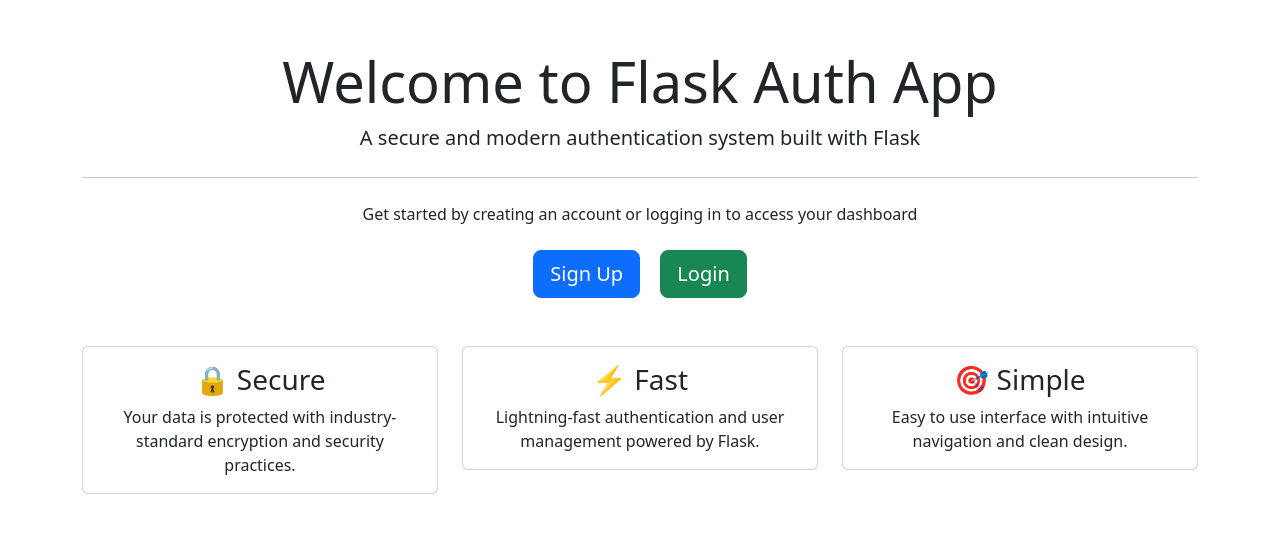
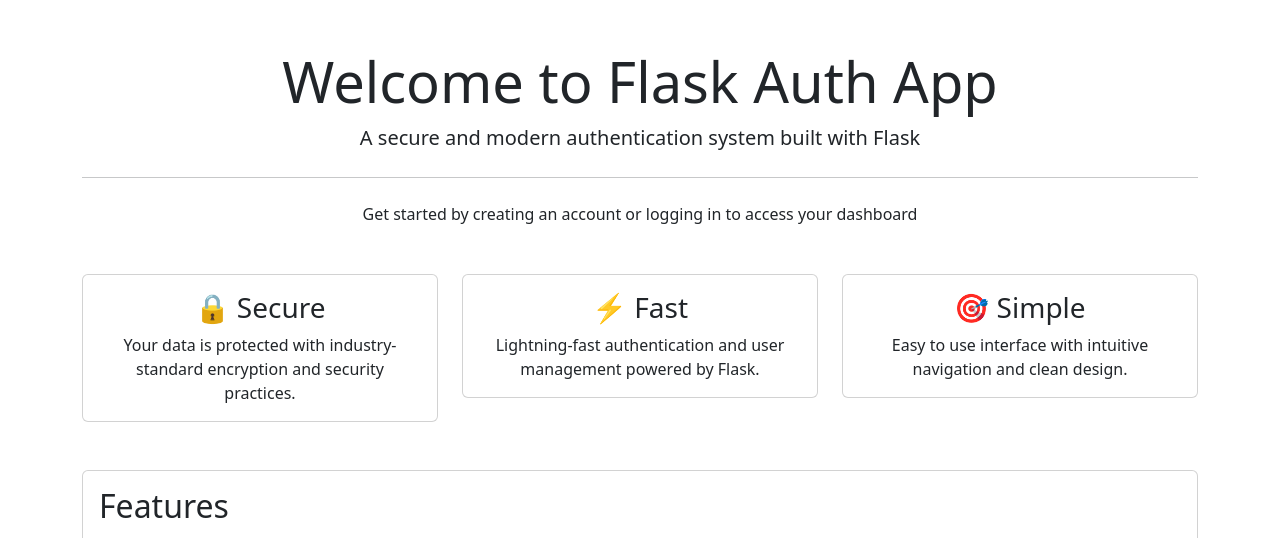
Before and after one commit to shre-coder638/Flask_Auth, a Flask app: page / in a window 1280 px wide. Shown: the part 56-594 px from the top of the page. Run offline with Flask 3, Linux system fonts and the light colour scheme.

Commit message:
Latest commit

```diff
--- a/templates/Index.html
+++ b/templates/Index.html
@@ -6,10 +6,6 @@
             <p class="lead">A secure and modern authentication system built with Flask</p>
             <hr class="my-4">
             <p>Get started by creating an account or logging in to access your dashboard</p>
-            <div class="mt-4">
-                <a class="btn btn-primary btn-lg mx-2" href="{{ url_for('register') }}" role="button">Sign Up</a>
-                <a class="btn btn-success btn-lg mx-2" href="{{ url_for('login') }}" role="button">Login</a>
-            </div>
         </div>
 
         <div class="row mt-5">
```
